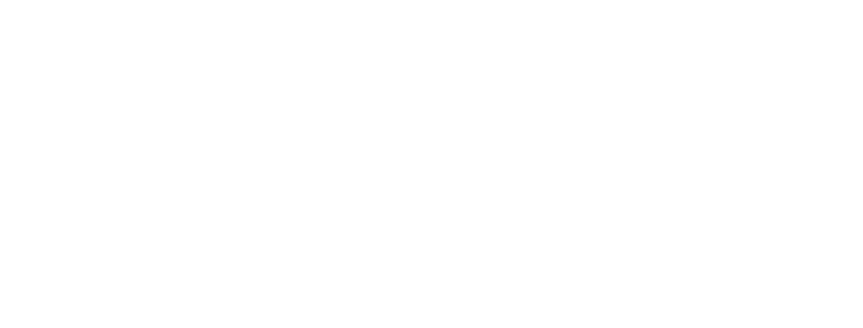
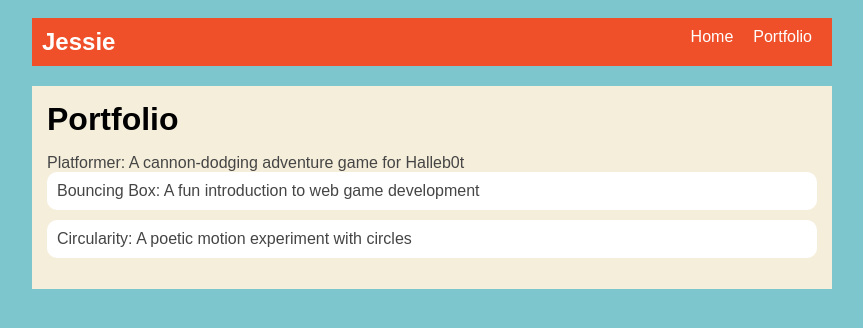
Before and after one commit to Jessi009/Jessi009.github.io, a plain HTML site: page portfolio.html in a window 1280 px wide. Shown: the whole page, without its empty margins (208-1071 px from the left). Drawn offline with Linux system fonts and the light colour scheme.

Commit message:
portfolio

```diff
--- a/portfolio.html
+++ b/portfolio.html
@@ -2,12 +2,38 @@
 <html>
   <head>
     <title>Jess1kYo</title>
+    <link rel="stylesheet" href="style.css" />
   </head>
 
   <body>
     <!-- All content goes here -->
     <div id="all-contents">
-
+      <nav>
+        <h1>Jessie</h1>
+        <ul id="nav-ul">
+          <li class="nav-li">
+            <a href="index.html">Home</a>
+          </li>
+          <li class="nav-li">
+            <a href="portfolio.html">Portfolio</a>
+          </li>
+        </ul>
+      </nav>
+      <main>
+        <div class="content">
+        <h1>Portfolio</h1>
+        <ul id="portfolio"
+        <li>
+          <a href="fsd-projects/platformer/">Platformer: A cannon-dodging adventure game for Halleb0t</a>
+        </li>
+        <li>
+          <a href="fsd-projects/bouncing-box/">Bouncing Box: A fun introduction to web game development</a>
+        </li>
+        <li>
+          <a href="fsd-projects/circularity/">Circularity: A poetic motion experiment with circles</a>
+        </li>
+        </div>
+      </main>
     </div>
   </body>
 </html>
--- a/style.css
+++ b/style.css
@@ -75,3 +75,28 @@ main {
 h2, h3 {
     margin: 0px;
 }
+/* Portfolio styles */
+.content h1 {
+    color: black;
+  }
+
+  #portfolio {
+    list-style-type: none;
+    padding-left: 0;
+  }
+
+  #portfolio li {
+    background: #fff;
+    padding: 10px;
+    border-radius: 10px;
+    margin-bottom: 10px;
+  }
+
+  #portfolio li:hover {
+    background: #eee;
+  }
+
+  #portfolio a {
+    text-decoration: none;
+    color: #454545;
+  }
```
